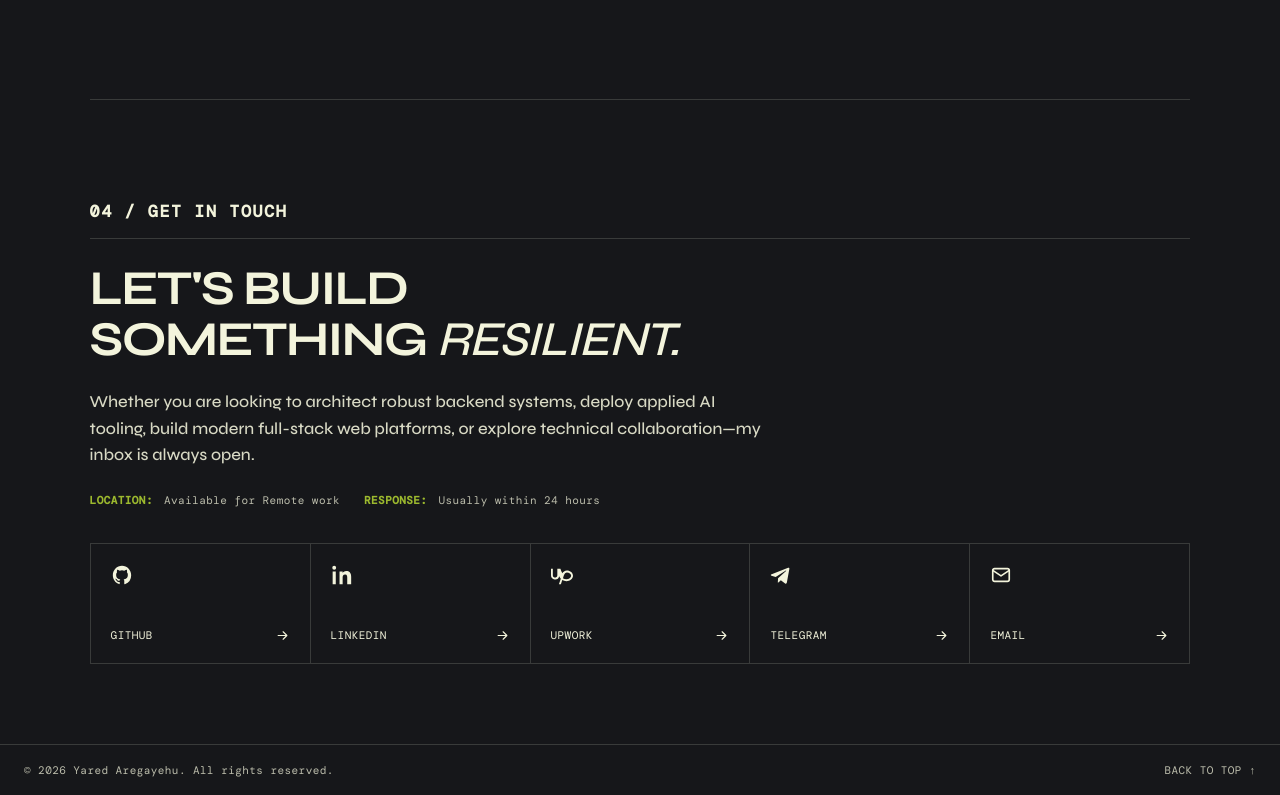
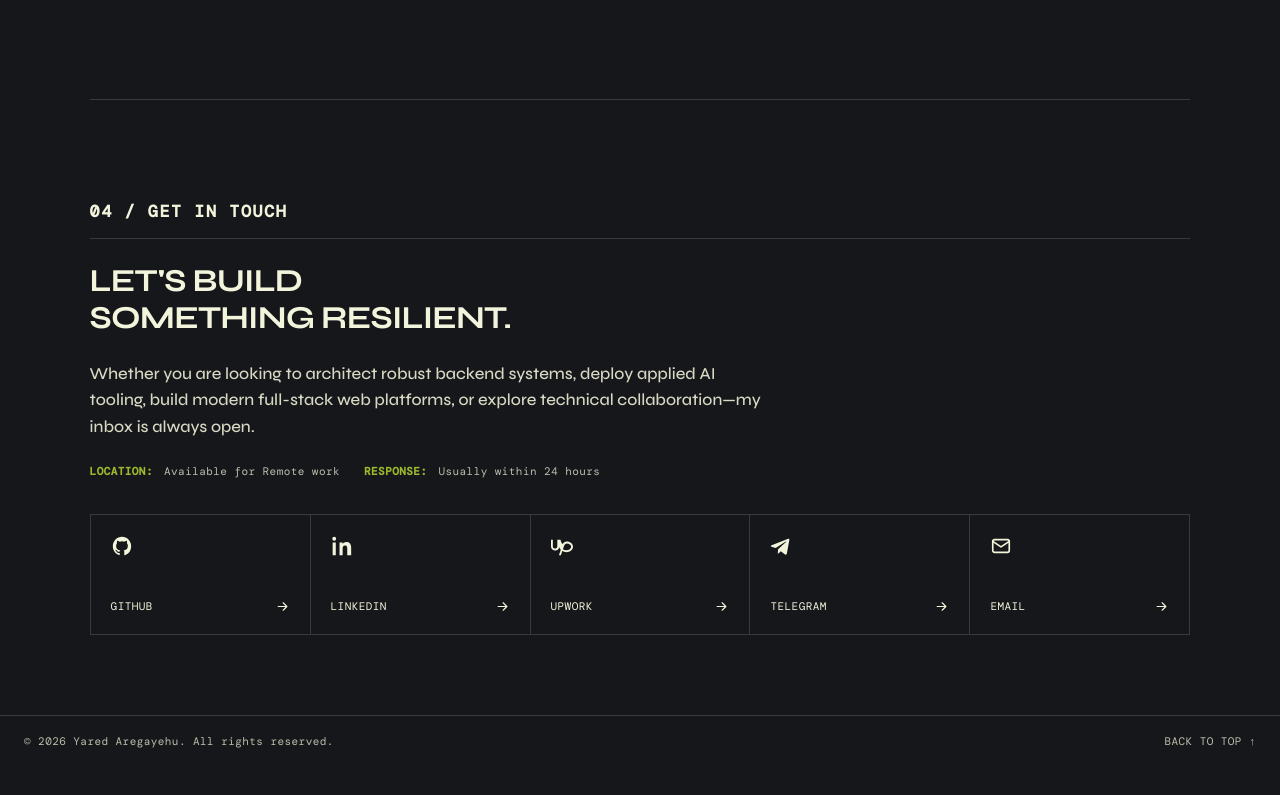
Before and after one commit to yared2124/portfolio, a React (Vite) app: page / in a window 1280 px wide. Shown: the part 5883-6678 px from the top of the page. After the commit the page ends 6649 px from the top, so only its background shows below. Built offline with nearby package versions, Linux system fonts and the light colour scheme; no server answers; a web font is replaced by a local one.

Commit message:
refactor: update contact section typography and remove italic styling from heading

```diff
--- a/src/components/ContactSection.tsx
+++ b/src/components/ContactSection.tsx
@@ -23,7 +23,7 @@ export const ContactSection: React.FC<ContactSectionProps> = ({
           <h2>
             LET'S BUILD
             <br />
-            SOMETHING <em>RESILIENT.</em>
+            SOMETHING RESILIENT.
           </h2>
 
           <p className="contact-subtext">
--- a/src/index.css
+++ b/src/index.css
@@ -2096,17 +2096,17 @@ button {
 
 .contact-inner h2,
 .contact-body>h2 {
-  font-size: clamp(30px, 3.8vw, 54px);
+  font-size: clamp(22px, 2.5vw, 36px);
   font-weight: 700;
-  line-height: 1.05;
-  letter-spacing: -0.035em;
+  line-height: 1.15;
+  letter-spacing: -0.025em;
   margin-top: 24px;
 }
 
 .contact-inner h2 em,
 .contact-body>h2 em {
-  font-style: italic;
-  font-weight: 400;
+  font-style: normal;
+  font-weight: inherit;
   color: inherit;
 }
 
```
Also changed, not shown: public/channel-vigil.png.
